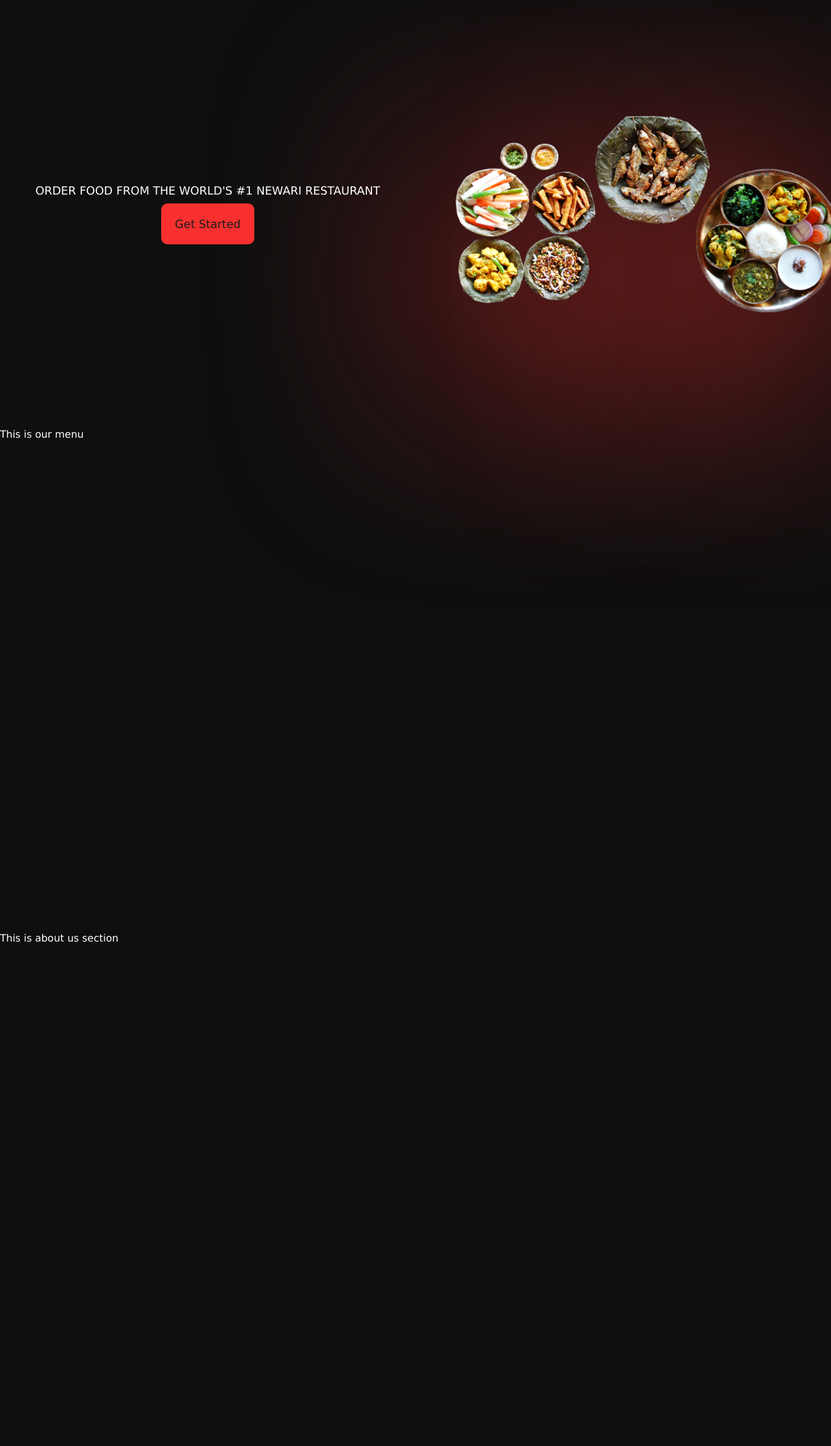
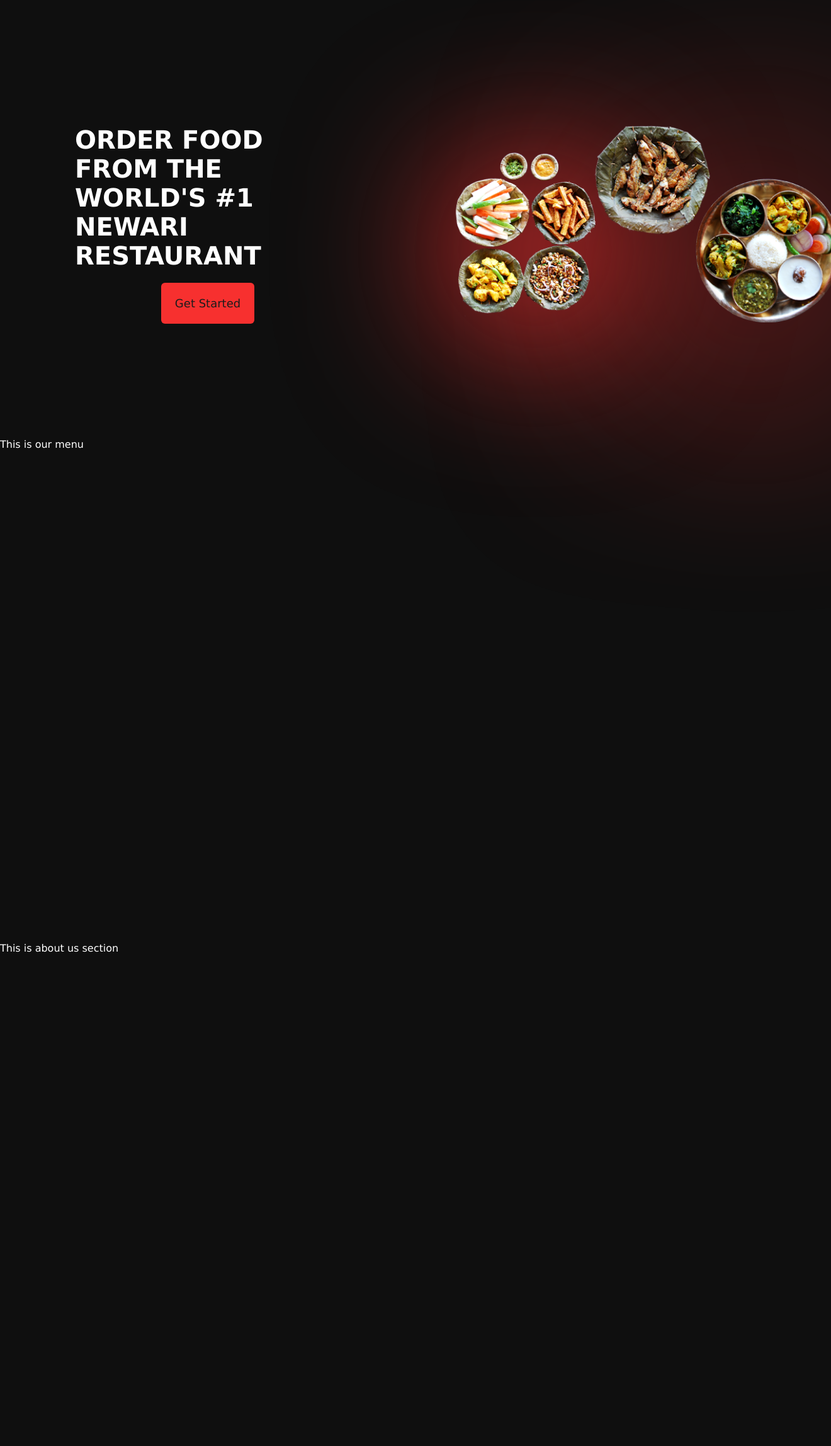
Before and after one commit to MrigyanMaharjan/NEWA-BHEWCHEN, a PHP site: page / in a window 1320 px wide; the page is wider, and only the part inside the window is pictured. Shown: the part 104-2400 px from the top of that part at 63% size. Before the commit the page ends 1600 px from the top of that part, so only its background shows below. Run offline with PHP 8.4, Linux system fonts and the light colour scheme.

Commit message:
more changes

```diff
--- a/components/navbar.php
+++ b/components/navbar.php
@@ -1,8 +1,8 @@
 <nav>
     <img class="logo" src="./assets/f7a1e5da-fcb3-446b-a411-e31f58d79756.jpeg" alt="">
     <section class="nav-btn">
-        <a class="button" href="">MENU</a>
-        <a class="button" href="">ABOUT US</a>
+        <a class="button" href="#menu">MENU</a>
+        <a class="button" href="#about-us">ABOUT US</a>
         <a class="button" href="">LEAR MORE</a>
     </section>
     <section class="signin-cont">
--- a/index.php
+++ b/index.php
@@ -14,14 +14,14 @@
     <section class="blob"></section>
     <section class="blob2"></section>
     <div class="hero">
-        ORDER FOOD FROM THE WORLD'S #1 NEWARI RESTAURANT
+        <span style="font-weight:800; font-size:5vh; padding-left:20px; width:35vw">ORDER FOOD FROM THE WORLD'S #1 NEWARI RESTAURANT</span>
     <a class="btn">Get Started</a>
     <img class="blob3" style="filter: blur(0px); background:transparent; border-radius:0px; height:20vh" src="./assets/nepali-ethnic-food.png" alt="">
     </div>
-    <section class="menu">
+    <section id="menu" class="menu">
         This is our menu
     </section>
-    <section class="about-us">
+    <section id="about-us" class="about-us">
         This is about us section
     </section>
 </body>
--- a/style.css
+++ b/style.css
@@ -4,6 +4,7 @@
     box-sizing: border-box;
     font-family:Verdana, Geneva, Tahoma, sans-serif;
     overflow-x: hidden;
+    scroll-behavior: smooth;
 
 }
 ::-webkit-scrollbar {
@@ -36,7 +37,7 @@ body{
     background: rgb(15, 15, 15);
 }
 .hero{
-    margin-top: 13vh;
+    margin-top: 15vh;
     width: 50%;
     display: flex;
     justify-content: center;
@@ -44,16 +45,16 @@ body{
     flex-direction: column;
     height:85vh;
     color:white ;
-    gap: 10px;
+    gap: 20px;
     font-size: large;
 }
 .blob{
     height: 35vh;
     width: 35vh;
-    filter: blur(10rem);
+    filter: blur(8rem);
     right: 25%;
     z-index: -1;
-    top: 50%;
+    top: 45%;
     background: var(--Primary-red);
     position: absolute;
     border-radius: 100%;
@@ -82,7 +83,7 @@ body{
     color: #1C1C1C;
     padding: 20px;
     font-size: large;
-    border-radius: 10px;
+    border-radius: 6px;
     transition: all 0.1s ease-in-out;
     border:2px solid transparent;
     &:hover{
```
Also changed, not shown: assets/f7a1e5da-fcb3-446b-a411-e31f58d79756-removebg-preview.png (added).
